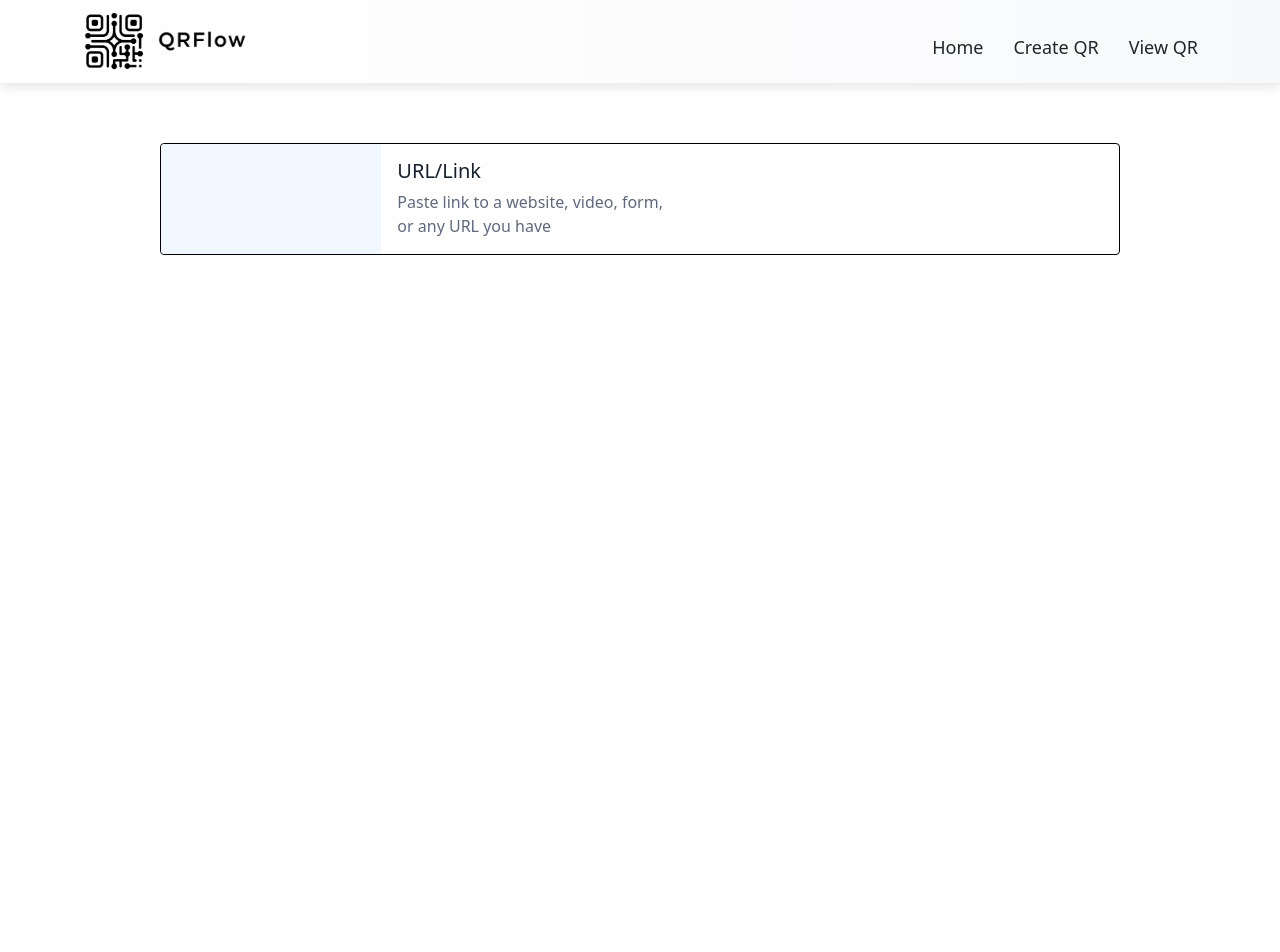
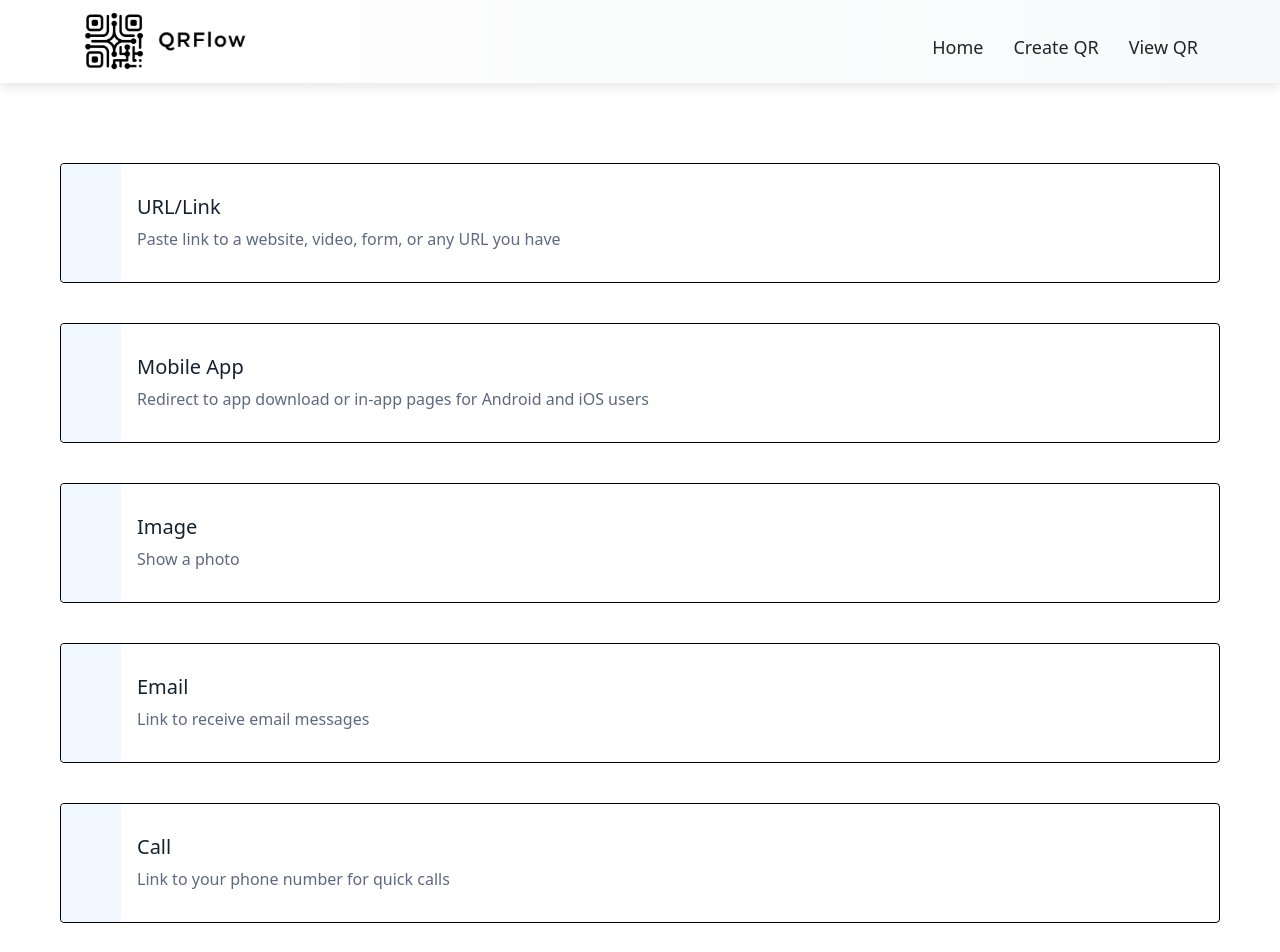
Before and after one commit to mehulsagrawal/QRFlow, an Angular app: page /create-qr in a window 1280 px wide. Shown: the top 952 px of the page. Before the commit the page ends 800 px from the top, so only its background shows below. Built offline with nearby package versions, Linux system fonts and the light colour scheme.

Commit message:
added Create QR page

```diff
--- a/src/app/create-qr/create-qr.component.html
+++ b/src/app/create-qr/create-qr.component.html
@@ -3,3 +3,28 @@
     description="Paste link to a website, video, form, or any URL you have"
     iconClass="fa fa-link">
 </app-qr-option-card>
+<app-qr-option-card
+    title="Mobile App"
+    description="Redirect to app download or in-app pages for Android and iOS users"
+    iconClass="fa fa-link">
+</app-qr-option-card>
+<app-qr-option-card
+    title="Image"
+    description="Show a photo"
+    iconClass="fa fa-link">
+</app-qr-option-card>
+<app-qr-option-card
+    title="Email"
+    description="Link to receive email messages"
+    iconClass="fa fa-link">
+</app-qr-option-card>
+<app-qr-option-card
+    title="Call"
+    description="Link to your phone number for quick calls"
+    iconClass="fa fa-link">
+</app-qr-option-card>
+<app-qr-option-card
+    title="SMS"
+    description="Redirect to your mobile number to receive SMS"
+    iconClass="fa fa-link">
+</app-qr-option-card>
--- a/src/app/shared/components/header/header.component.css
+++ b/src/app/shared/components/header/header.component.css
@@ -11,6 +11,7 @@ header {
     top: 0;
     z-index: 1000;
     transition: all 0.3s ease; /* Smooth transition */
+    margin-bottom: 60px;
 }
 
 .logo-container {
--- a/src/app/shared/components/qr-option-card/qr-option-card.component.css
+++ b/src/app/shared/components/qr-option-card/qr-option-card.component.css
@@ -1,24 +1,37 @@
+.card-container {
+    display: grid;
+    grid-template-columns: repeat(auto-fit, minmax(300px, 1fr));
+    gap: 20px;
+    justify-content: center;
+    padding: 20px;
+    justify-items: center;
+    max-width: 1200px;
+    margin: 0 auto;
+    }
+
     .style-0 {
     display: flex;
-    max-width: 75%;
-    flex: 0 0 75%;
     width: 100%;
-    padding: 0px;
+    height: 120px;
+    padding: 0;
     box-sizing: border-box;
     border: 1px solid black;
-    margin: 60px auto;
     border-radius: 4px;
-    transition: 0.15s ease-in-out;
+    transition: transform 0.15s ease-in-out;
     cursor: pointer;
+    }
+
+    .style-0:hover {
+    transform: scale(1.02); /* Slightly scale card on hover */
     }
 
     .style-1 {
     align-items: center;
     justify-content: center;
     display: flex;
-    width: 23%;
+    flex: 0 0 60px;
     background-color: rgb(240, 247, 254);
-    border-radius: 4px 0px 0px 4px;
+    border-radius: 4px 0 0 4px;
     color: rgb(37, 149, 255);
     font-size: 30px;
     }
@@ -32,19 +45,24 @@
 
     .style-3 {
     padding: 16px;
-    width: 77%;
+    flex: 1;
+    display: flex;
+    flex-direction: column;
+    justify-content: center;
     }
 
     .style-4 {
-    display: flex;
     font-size: 20px;
     font-weight: 500;
-    line-height: 22px;
     color: rgb(22, 33, 47);
-    min-width: 200px;
     }
 
     .style-5 {
     color: rgb(94, 105, 128);
-    max-width: 280px;
     }
+
+    @media (max-width: 768px) {
+    .card-container {
+    grid-template-columns: repeat(1, 1fr);
+    }
+}
--- a/src/app/shared/components/qr-option-card/qr-option-card.component.html
+++ b/src/app/shared/components/qr-option-card/qr-option-card.component.html
@@ -1,3 +1,4 @@
+<div class="card-container">
     <div class="style-0">
         <div class="style-1">
             <i class="style-2"></i>
@@ -7,3 +8,5 @@
             <div class="style-5">{{ description }}</div>
         </div>
     </div>
+    <!-- Add more cards here -->
+</div>
```
Lines whose indentation alone changed are shown as unchanged.
